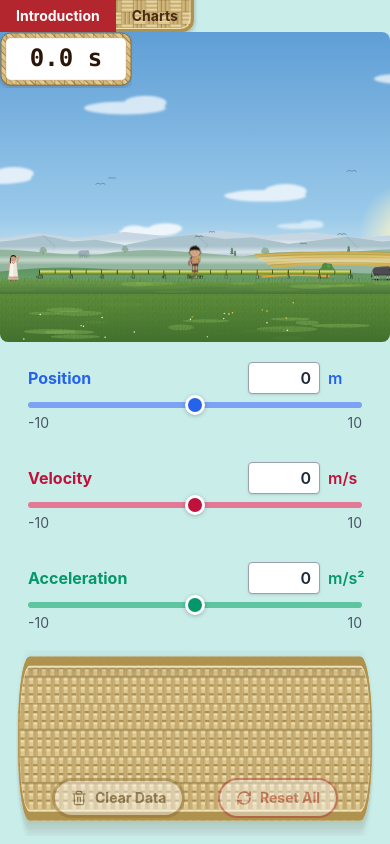
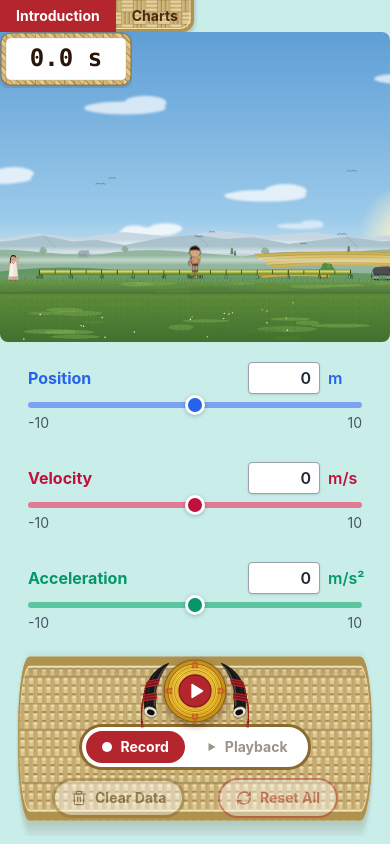
Before and after one commit to Sawla-1/pit-sim-motion-1d, a React (Vite) app: page / in a window 390 px wide. Built offline with nearby package versions, Linux system fonts and the light colour scheme.

Commit message:
Fix bar mat covering the middle buttons on small screens

```diff
--- a/src/components/Controls.jsx
+++ b/src/components/Controls.jsx
@@ -88,13 +88,13 @@ function Controls({
         <button
           onClick={onClearRecordedData}
           disabled={data.recordedData.length <= 1}
-          className={`relative ${KAREN_BAR.word} ${KAREN_BAR.clear}`}
+          className={`${KAREN_BAR.word} ${KAREN_BAR.clear}`}
         >
           <TrashIcon />
           Clear Data
         </button>
 
-        <div className="relative order-first w-full xl:order-none xl:w-auto flex flex-wrap items-center justify-center gap-x-4 gap-y-2">
+        <div className="order-first w-full xl:order-none xl:w-auto flex flex-wrap items-center justify-center gap-x-4 gap-y-2">
           <div className="flex items-center gap-3">
             <button
               onClick={onTogglePin}
@@ -160,7 +160,7 @@ function Controls({
             simulation.velocity === 0 &&
             simulation.acceleration === 0
           }
-          className={`relative ${KAREN_BAR.word} ${KAREN_BAR.reset}`}
+          className={`${KAREN_BAR.word} ${KAREN_BAR.reset}`}
         >
           <RefreshIcon />
           Reset All
--- a/src/styles/karenStyles.js
+++ b/src/styles/karenStyles.js
@@ -20,8 +20,8 @@ export const KAREN_TAB = {
 
 // The bottom bar: a woven mat behind white buttons with a brown ring (Reset All: red ring)
 export const KAREN_BAR = {
-  box: "relative w-full max-w-[800px] lg:max-w-[880px] xl:max-w-[1000px] flex flex-wrap items-center justify-between gap-x-2 sm:gap-x-6 gap-y-2 px-9 py-[18px] [@media(max-height:600px)]:py-[10px]",
-  mat: "absolute inset-0 h-full w-full max-w-none pointer-events-none",
+  box: "relative isolate w-full max-w-[800px] lg:max-w-[880px] xl:max-w-[1000px] flex flex-wrap items-center justify-between gap-x-2 sm:gap-x-6 gap-y-2 px-9 py-[18px] [@media(max-height:600px)]:py-[10px]",
+  mat: "absolute inset-0 -z-10 h-full w-full max-w-none pointer-events-none", // behind the buttons, whatever their order
   word: "h-10 px-4 rounded-full flex items-center gap-2 text-sm font-bold cursor-pointer transition-colors disabled:opacity-40 disabled:cursor-not-allowed",
   clear: "border-[3px] border-[#8A6A2F] bg-white text-[#3B2A14] enabled:hover:bg-[#F6EBD2]",
   reset: "border-2 border-[#B4262D] bg-white text-[#B4262D] enabled:hover:bg-[#FBE9EA]",
```
